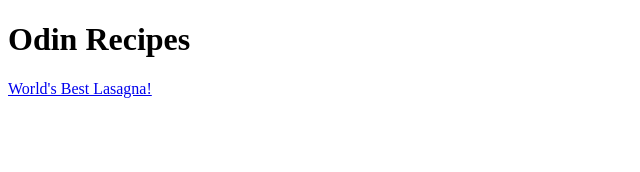
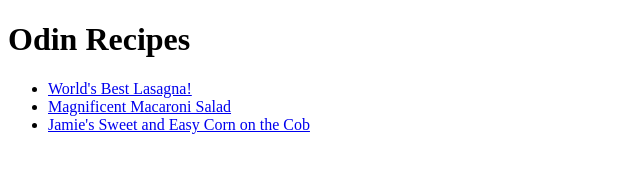
Before and after one commit to samizak/Odin-Recipes, a plain HTML site: page index.html in a window 1280 px wide. Shown: the whole page, without its empty margins (0-640 px from the left). Drawn offline with Linux system fonts and the light colour scheme.

Commit message:
Added links to macaroni and corn on the cob web pages

```diff
--- a/index.html
+++ b/index.html
@@ -6,6 +6,11 @@
   </head>
   <body>
     <h1>Odin Recipes</h1>
-    <a href="recipes/lasagna.html">World's Best Lasagna!</a>
+
+    <ul>
+      <li><a href="recipes/lasagna.html">World's Best Lasagna!</a></li>
+      <li><a href="recipes/macaroni.html">Magnificent Macaroni Salad </a></li>
+      <li><a href="recipes/corn-cob.html">Jamie's Sweet and Easy Corn on the Cob</a></li>
+    </ul>
   </body>
 </html>
```
